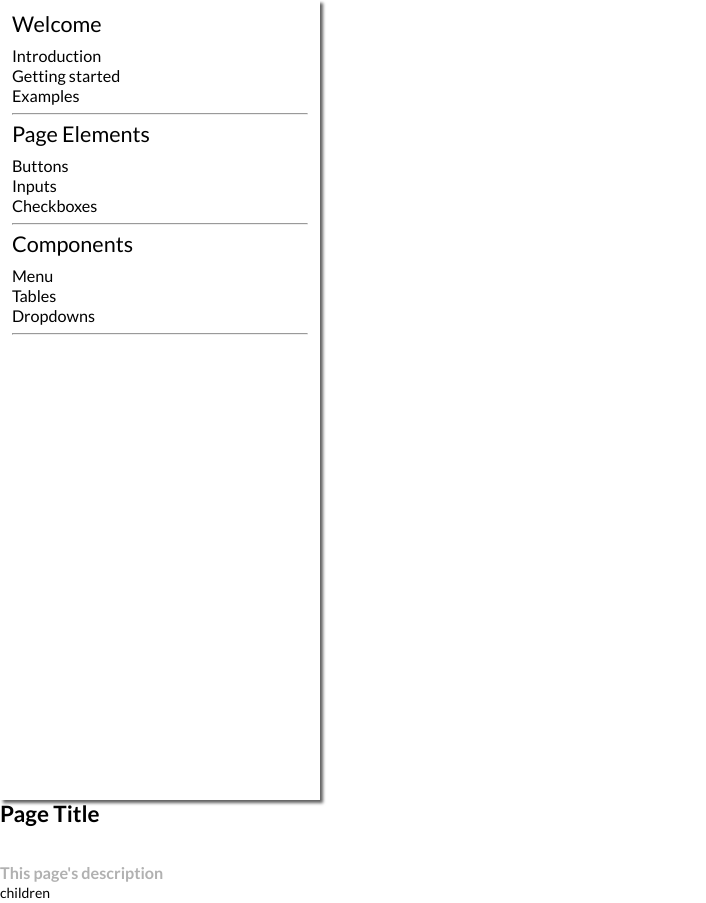
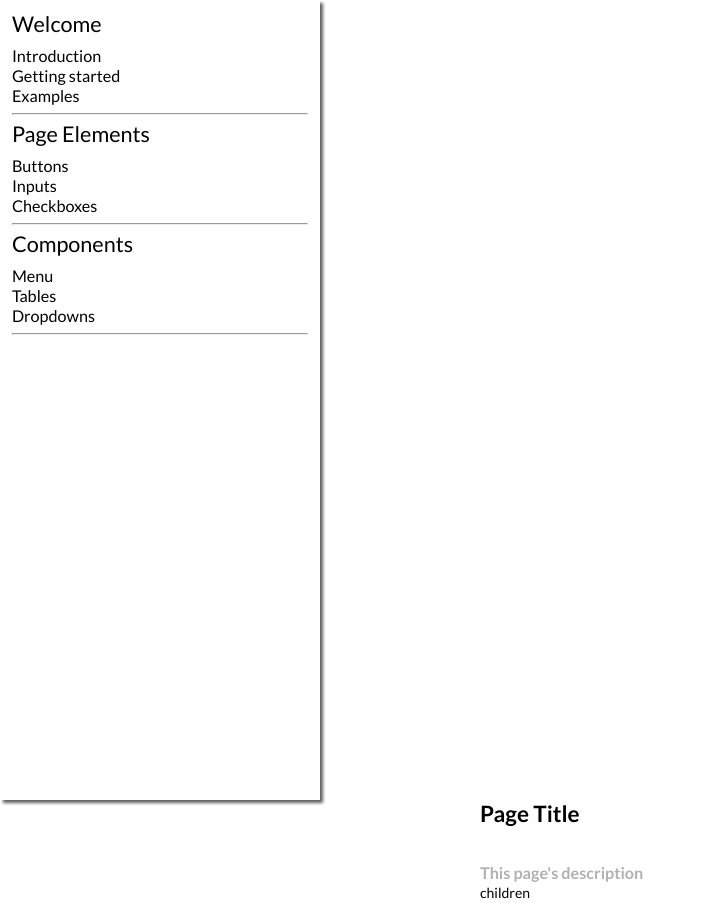
Before and after one commit to ShafSpecs/Open-Library-UI-Kit, a React (Vite) app: page / in a window 1280 px wide. Shown: the whole page, without its empty margins (0-706 px from the left). Built offline with nearby package versions, Linux system fonts and the light colour scheme.

Commit message:
Contolling the viewport

```diff
--- a/src/App.css
+++ b/src/App.css
@@ -9,13 +9,16 @@ html {
   font-size: 18px;
 }
 
-.pagelayout {
+.mainpage {
   color: #000;
   background-color: #fff;
   display: inline-block;
+  position: relative;
+  right: 0;
+  left: 50%;
 }
 
-.pagelayout .pagetitle .desc {
+.mainpage .pagetitle .desc {
   color: var(--outer-details);
 }
 
@@ -56,6 +59,11 @@ html {
     padding: 0.5em;
   }
 
+  .pagelayout {
+    width: 50vw;
+    height: 100vh;
+  }
+
   .pagelayout .pagetitle .title {
     font-size: 1.2rem;
   }
@@ -84,6 +92,11 @@ html {
     padding: 0.75em;
   }
 
+  .pagelayout {
+    width: 65vw;
+    height: 100vh;
+  }
+
   .pagelayout .pagetitle .title {
     font-size: 1.15rem;
   }
@@ -110,6 +123,11 @@ html {
     height: 100vh;
     width: 25vw;
     padding: 0.85em;
+  }
+
+  .pagelayout {
+    width: 75vw;
+    height: 100vh;
   }
 
   .pagelayout .pagetitle .title {
@@ -144,6 +162,11 @@ html {
     padding: 1em;
   }
 
+  .pagelayout {
+    width: 80vw;
+    height: 100vh;
+  }
+
   .pagelayout .pagetitle .title {
     font-size: 1.3rem;
   }
--- a/src/modules/main pages/PageLayout.jsx
+++ b/src/modules/main pages/PageLayout.jsx
@@ -5,11 +5,13 @@ const PageLayout = ({title='Page Title', description=`This page's description`,
     return (
         <div className='pagelayout'>
             <Sidebar />
-            <div className="pagetitle">
-                <h2 className='title'>{title}</h2>
-                <h5 className='desc'>{description}</h5>
+            <div className='mainpage'>
+                <div className="pagetitle">
+                    <h2 className='title'>{title}</h2>
+                    <h5 className='desc'>{description}</h5>
+                </div>
+                <div className={classname}>children</div>
             </div>
-            <div className={classname}>children</div>
         </div>
     )
 }
```
